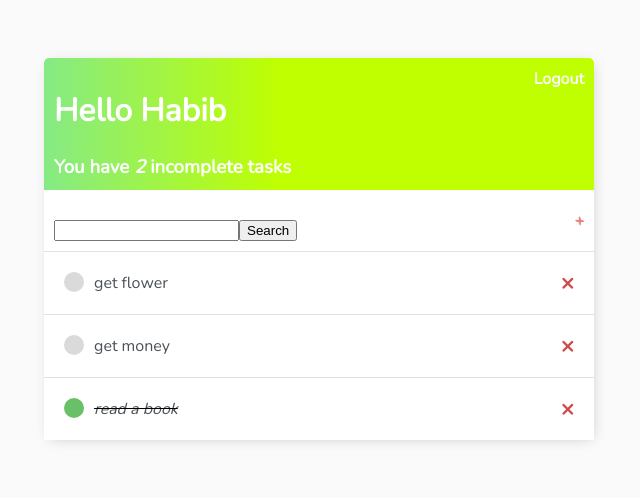
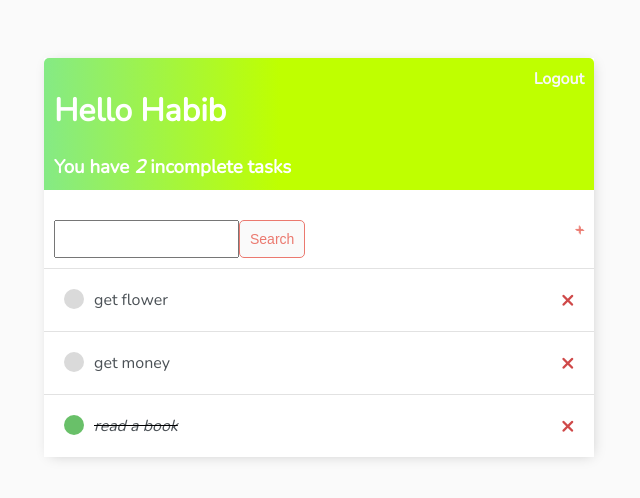
Before and after one commit to HABIBULLO77/ToDo-List, a Django app: page / in a window 1280 px wide. Shown: the top 498 px of the page, without its empty margins (321-961 px from the left). Run offline with Django 4.2, Linux system fonts and the light colour scheme; a user stored in the database is signed in; data comes from the database, SQL or seed files in the repository.

Commit message:
styling pages

```diff
--- a/base/templates/base/main.html
+++ b/base/templates/base/main.html
@@ -107,6 +107,31 @@
                 font-size: 42;
                 text-shadow: 1px 1px;
             }
+
+            input[type=text]
+            input[type=password]
+            textarea {
+                border: 1px solid #EB796F;
+                border-radius: 5px;
+                padding: 10px;
+                width: 90%;
+            }
+
+            label {
+                padding-top: 10px !important;
+                display: block;
+            }
+
+            .button {
+                border: 1px solid #EB796F;
+                background-color: #FAFAFA;
+                color: #EB796F;
+                padding: 10px;
+                font-size: 14px;
+                border-radius: 5px;
+                cursor: pointer;
+                text-decoration: none;
+            }
         </style>
     </head>
     <body>
--- a/base/templates/base/task_list.html
+++ b/base/templates/base/task_list.html
@@ -17,7 +17,7 @@
 <div id="search-add-wrapper">
     <form method="GET" style="margin-top: 20px; display: flex;">
         <input type="text" name="search-area" value="{{search_input}}">
-        <input type="submit" value="Search">
+        <input class="button" type="submit" value="Search">
     </form>
     <a id="add-link" href="{% url 'task-create' %}">&#x2b;</a>
 </div>
```
